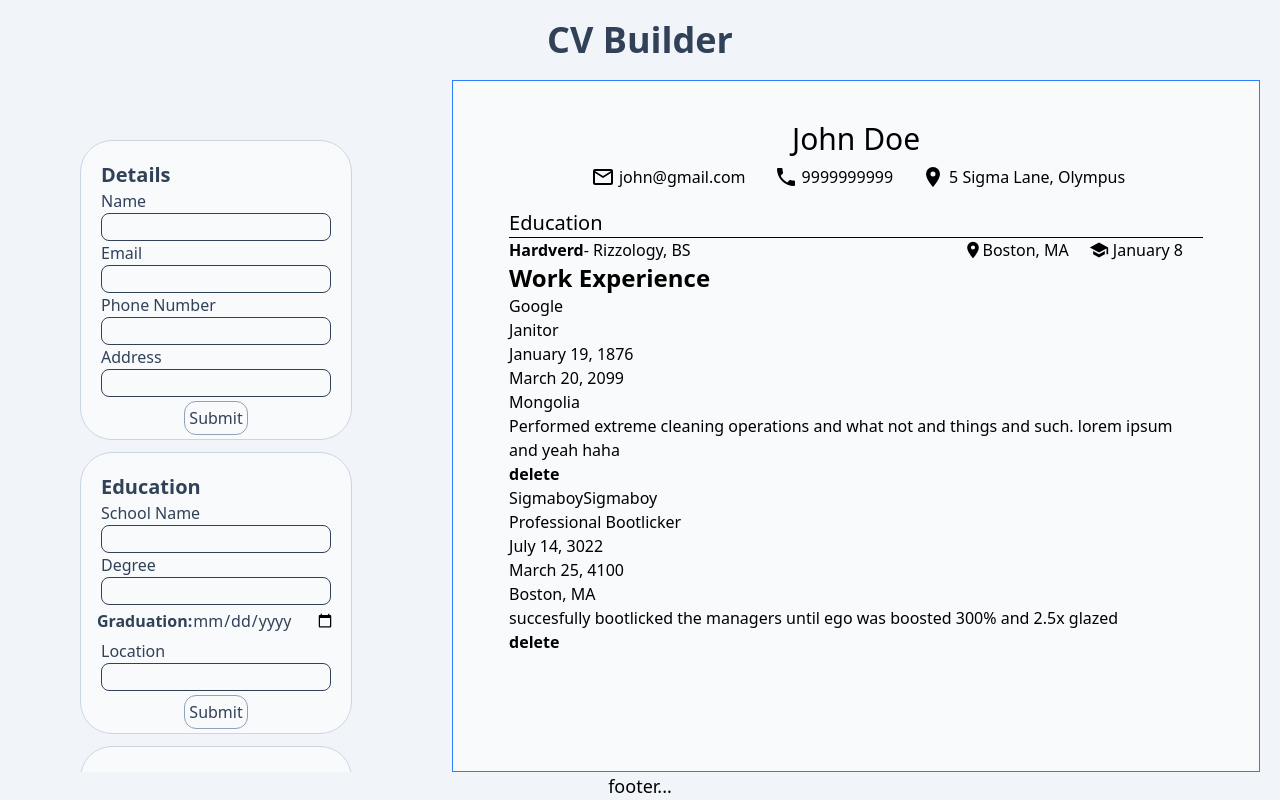
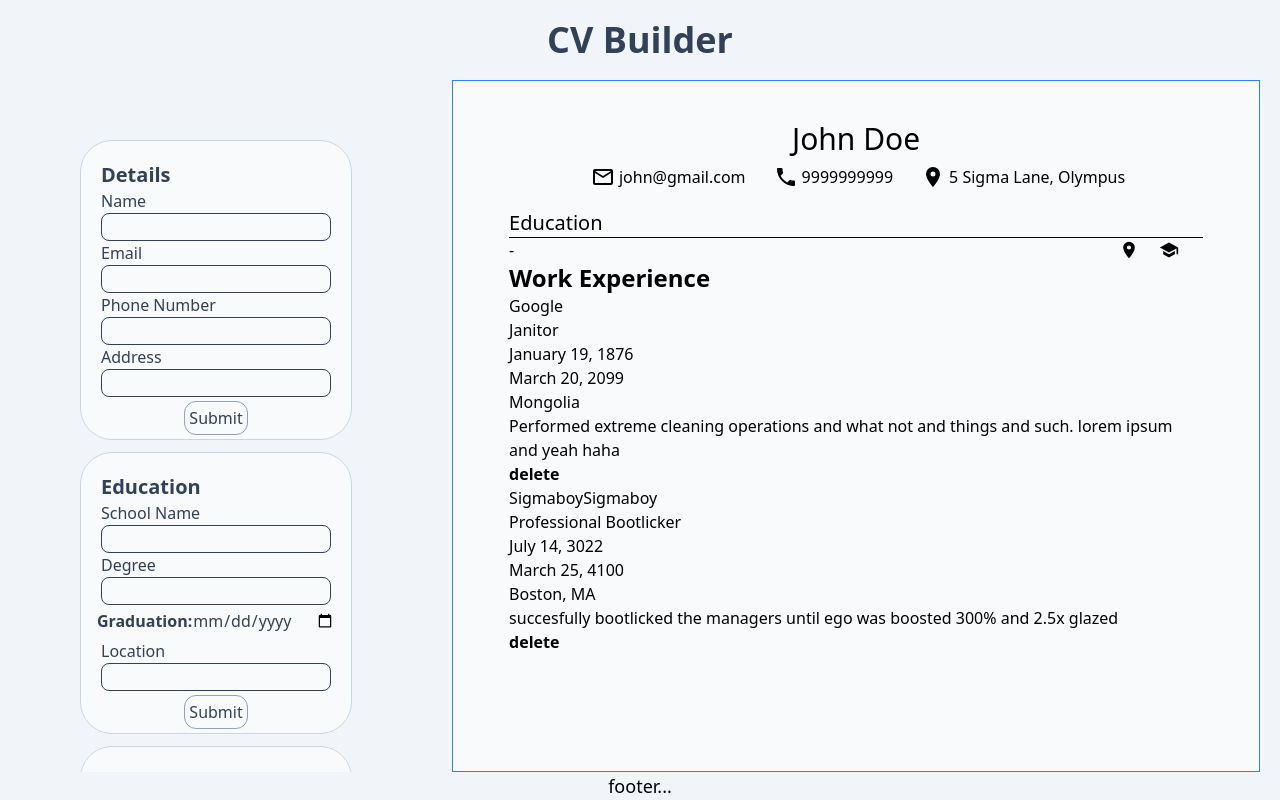
Before and after one commit to yskim308/cvApp, a React (Vite) app: page / in a window 1280 px wide. Built offline with nearby package versions, Linux system fonts and the light colour scheme.

Commit message:
update types and defaults

```diff
--- a/src/App.tsx
+++ b/src/App.tsx
@@ -43,12 +43,26 @@ function App() {
     setDetailsData(data);
   };
 
-  const [educationData, setEducationData] = useState<EducationFormData>({
-    school: "Hardverd",
-    degree: "Rizzology, BS",
-    date: "January 8",
-    location: "Boston, MA",
-  });
+  const [educationData, setEducationData] = useState<EducationFormData[]>([
+    {
+      school: "Hardverd",
+      degree: "Rizzology, BS",
+      date: "January 2018",
+      location: "Boston, MA",
+    },
+    {
+      school: "MIT",
+      degree: "Instagram Reelogy, MS",
+      date: "July 2021",
+      location: "Boston, MA",
+    },
+    {
+      school: "Oxford University",
+      degree: "Brainrot Sciences, PHD",
+      date: "February 2025",
+      location: "Oxford, England i think",
+    },
+  ]);
 
   const handleEducationSubmit = (data: EducationFormData) => {
     setEducationData({
--- a/src/components/types.ts
+++ b/src/components/types.ts
@@ -10,7 +10,8 @@ export interface EducationFormProps {
 }
 
 export interface EducationViewProps {
-  formData?: EducationFormData;
+  formData?: EducationFormData[];
+  handleEducationDelete: (schoolToDelete: EducationFormData) => void;
 }
 
 export interface DetailsFormData {
```
